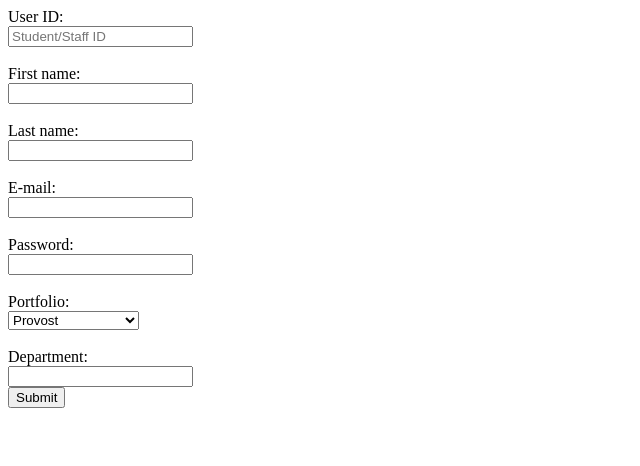
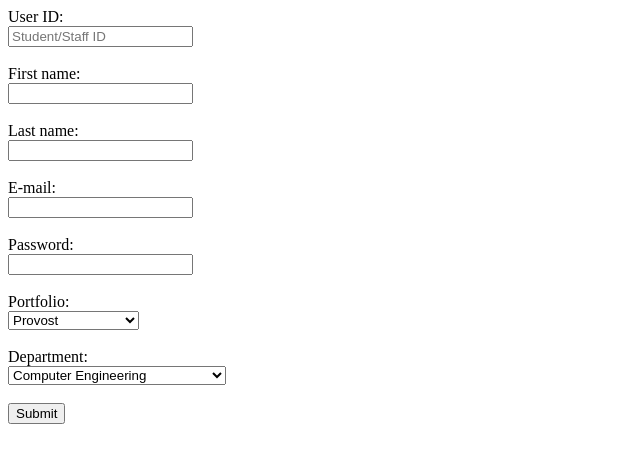
Before and after one commit to Koffi-Cobbin/pdhs-server2, a Flask app: page /auth/hello in a window 1280 px wide. Shown: the top 466 px of the page, without its empty margins (0-640 px from the left). Run offline with Flask 2, Linux system fonts and the light colour scheme.

Commit message:
Update signup.html

```diff
--- a/src/templates/users/signup.html
+++ b/src/templates/users/signup.html
@@ -31,7 +31,15 @@
         </select><br><br>
 
         <label>Department: </label><br>
-        <input type="" name=""><br>
+        <select id="department" name="department">
+          <option value="1">Computer Engineering</option>
+          <option value="2">Biomedical Engineering</option>
+          <option value="3">Electrical Engineering</option>
+          <option value="4">Telecommunications Engineering</option>
+          <option value="5">Mechanical Engineering</option>
+          <option value="6">Petroleum Engineering</option>
+          <option value="7">Materials Engineering</option>
+        </select><br><br>
 
         <input type="submit" value="Submit">
     </form>
```
